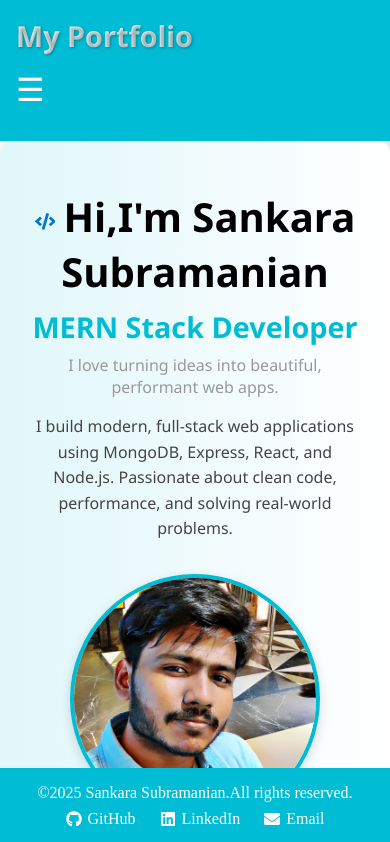
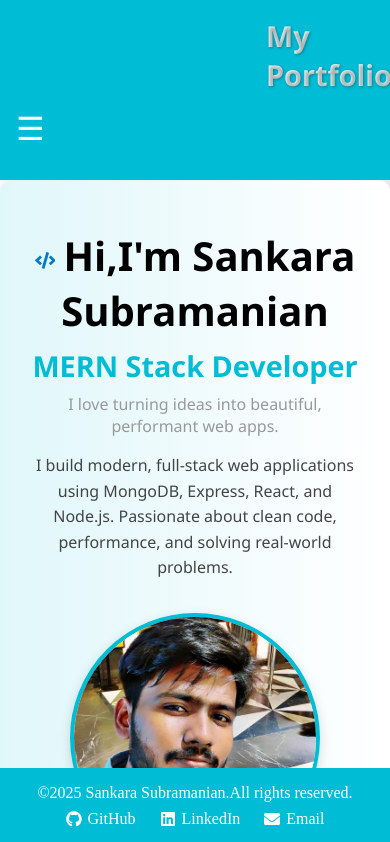
Before and after one commit to sankarzhub/My-Portfolio, a React (Vite) app: page / in a window 390 px wide. Shown: the top 842 px of the page. Built offline with nearby package versions, Linux system fonts and the light colour scheme.

Commit message:
Update NavBar.css

```diff
--- a/src/components/NavBar.css
+++ b/src/components/NavBar.css
@@ -60,11 +60,12 @@
     flex-direction: column;
     align-items: flex-start;
     padding: 1rem;
+
   }
   .navbar-logo {
     margin-bottom: 1rem;
-    align-items: center;
     display: flex;
+    margin-left:250px;
   }
   .menu-toggle {
     display: block;
```
